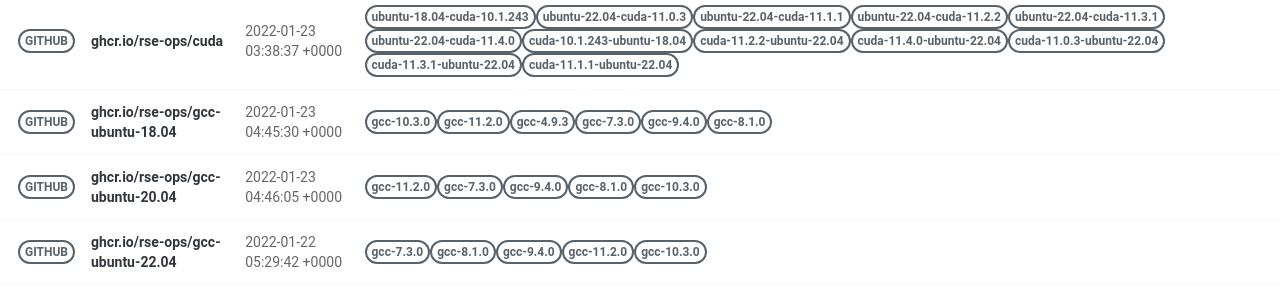
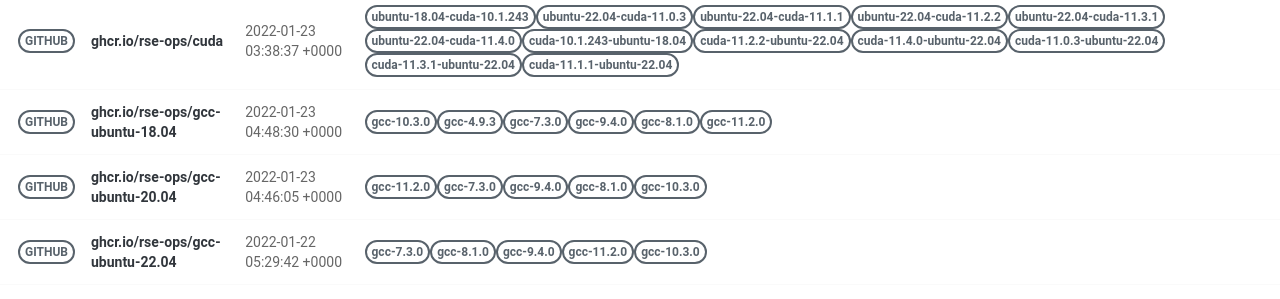
Before and after one commit to rse-ops/docker-images, a Jekyll site: the page built from pages/index.md, in a window 1280 px wide. Shown: the part 502-801 px from the top of the page. Built offline with Jekyll 4.4.1, drawn with Linux system fonts in a browser that asks for light colours; nearby versions of some CDN libraries; part of the change alters nothing that is shown.

Commit message:
Automated push to update library 2022-01-23

```diff
--- a/_library/ghcr.io-rse-ops-gcc-ubuntu-18.04.md
+++ b/_library/ghcr.io-rse-ops-gcc-ubuntu-18.04.md
@@ -1,7 +1,7 @@
 ---
 layout: container
 name: ghcr.io/rse-ops/gcc-ubuntu-18.04
-updated_at: 2022-01-23 04:45:30.715343
+updated_at: 2022-01-23 04:48:30.954353
 
 
 container_url: https://github.com/orgs/rse-ops/packages/container/package/gcc-ubuntu-18.04
@@ -9,9 +9,6 @@ versions:
  - tag: gcc-10.3.0
    dockerfile: https://github.com/rse-ops/docker-images/blob/main/ubuntu/gcc/Dockerfile
    manifest: https://crane.ggcr.dev/manifest/ghcr.io/rse-ops/gcc-ubuntu-18.04:gcc-10.3.0
- - tag: gcc-11.2.0
-   dockerfile: https://github.com/rse-ops/docker-images/blob/main/ubuntu/gcc/Dockerfile
-   manifest: https://crane.ggcr.dev/manifest/ghcr.io/rse-ops/gcc-ubuntu-18.04:gcc-11.2.0
  - tag: gcc-4.9.3
    dockerfile: https://github.com/rse-ops/docker-images/blob/main/ubuntu/gcc/Dockerfile
    manifest: https://crane.ggcr.dev/manifest/ghcr.io/rse-ops/gcc-ubuntu-18.04:gcc-4.9.3
@@ -24,5 +21,8 @@ versions:
  - tag: gcc-8.1.0
    dockerfile: https://github.com/rse-ops/docker-images/blob/main/ubuntu/gcc/Dockerfile
    manifest: https://crane.ggcr.dev/manifest/ghcr.io/rse-ops/gcc-ubuntu-18.04:gcc-8.1.0
+ - tag: gcc-11.2.0
+   dockerfile: https://github.com/rse-ops/docker-images/blob/main/ubuntu/gcc/Dockerfile
+   manifest: https://crane.ggcr.dev/manifest/ghcr.io/rse-ops/gcc-ubuntu-18.04:gcc-11.2.0
 
 ---
```
